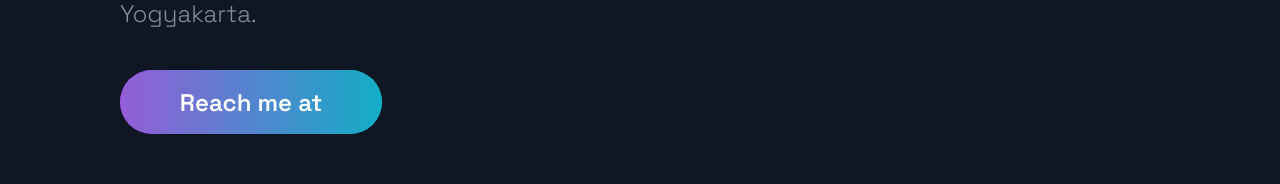
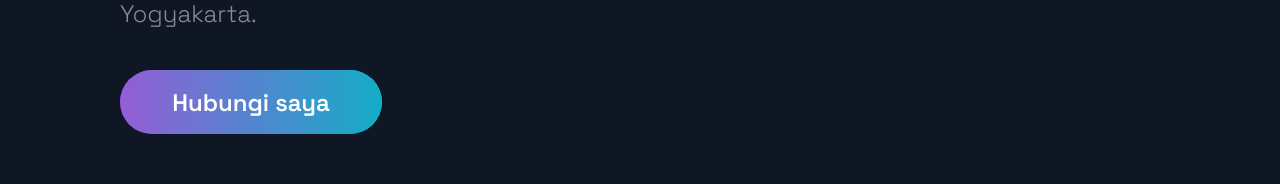
Before and after one commit to salunaalavi/Web-Portfolio, a Next.js app: page / in a window 1280 px wide. Shown: the part 328-512 px from the top of the page. Built offline with nearby package versions, Linux system fonts and the light colour scheme.

Commit message:
Update Hero.js

```diff
--- a/src/components/Hero/Hero.js
+++ b/src/components/Hero/Hero.js
@@ -15,7 +15,7 @@ const Hero = (props) => (
         Yogyakarta.
       </SectionText>
       <Button onClick={() => window.location = "mailto:salunaalavi@gmail.com"}>
-        Reach me at
+        Hubungi saya
       </Button>
     </LeftSection>
   </Section>
```
